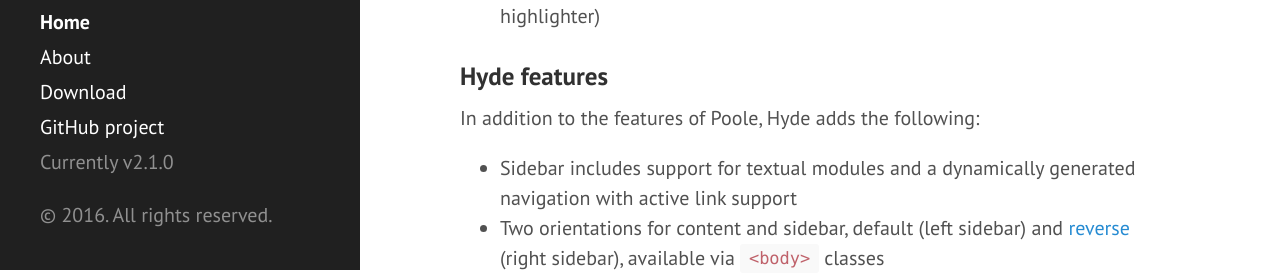
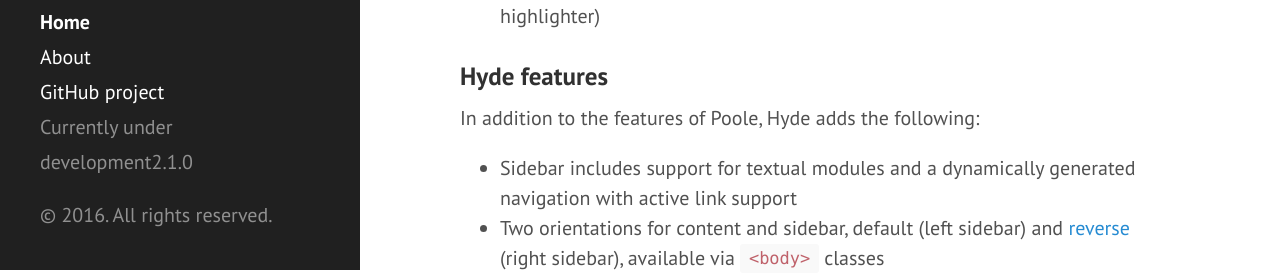
Before and after one commit to parksw3/parksw3.github.io, a Jekyll site: the page built from index.html, in a window 1280 px wide. Shown: the part 630-904 px from the top of the page. Built offline with Jekyll 4.4.1, drawn with Linux system fonts in a browser that asks for light colours; the list of posts is cut into pages by our own code.

Commit message:
change sidebar

```diff
--- a/_config.yml
+++ b/_config.yml
@@ -16,7 +16,7 @@
 
 author:
   name:           'Sang Woo Park'
-  url:            https://twitter.com/mdo
+  url:
 
 paginate:         5
 
--- a/_includes/sidebar.html
+++ b/_includes/sidebar.html
@@ -26,9 +26,8 @@
         {% endif %}
       {% endfor %}
 
-      <a class="sidebar-nav-item" href="{{ site.github.repo }}/archive/v{{ site.version }}.zip">Download</a>
       <a class="sidebar-nav-item" href="{{ site.github.repo }}">GitHub project</a>
-      <span class="sidebar-nav-item">Currently v{{ site.version }}</span>
+      <span class="sidebar-nav-item">Currently under development{{ site.version }}</span>
     </nav>
 
     <p>&copy; {{ site.time | date: '%Y' }}. All rights reserved.</p>
```
